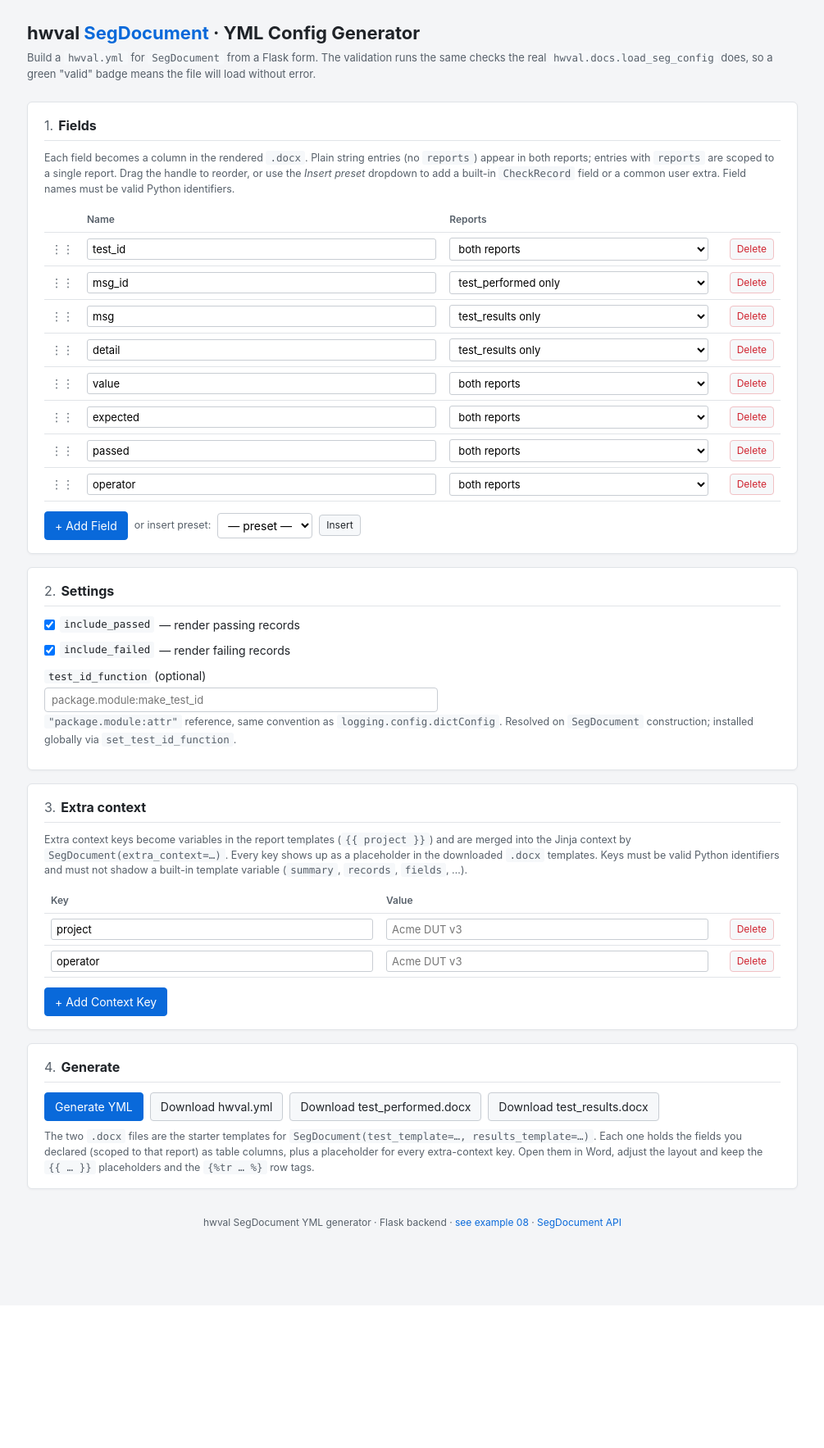
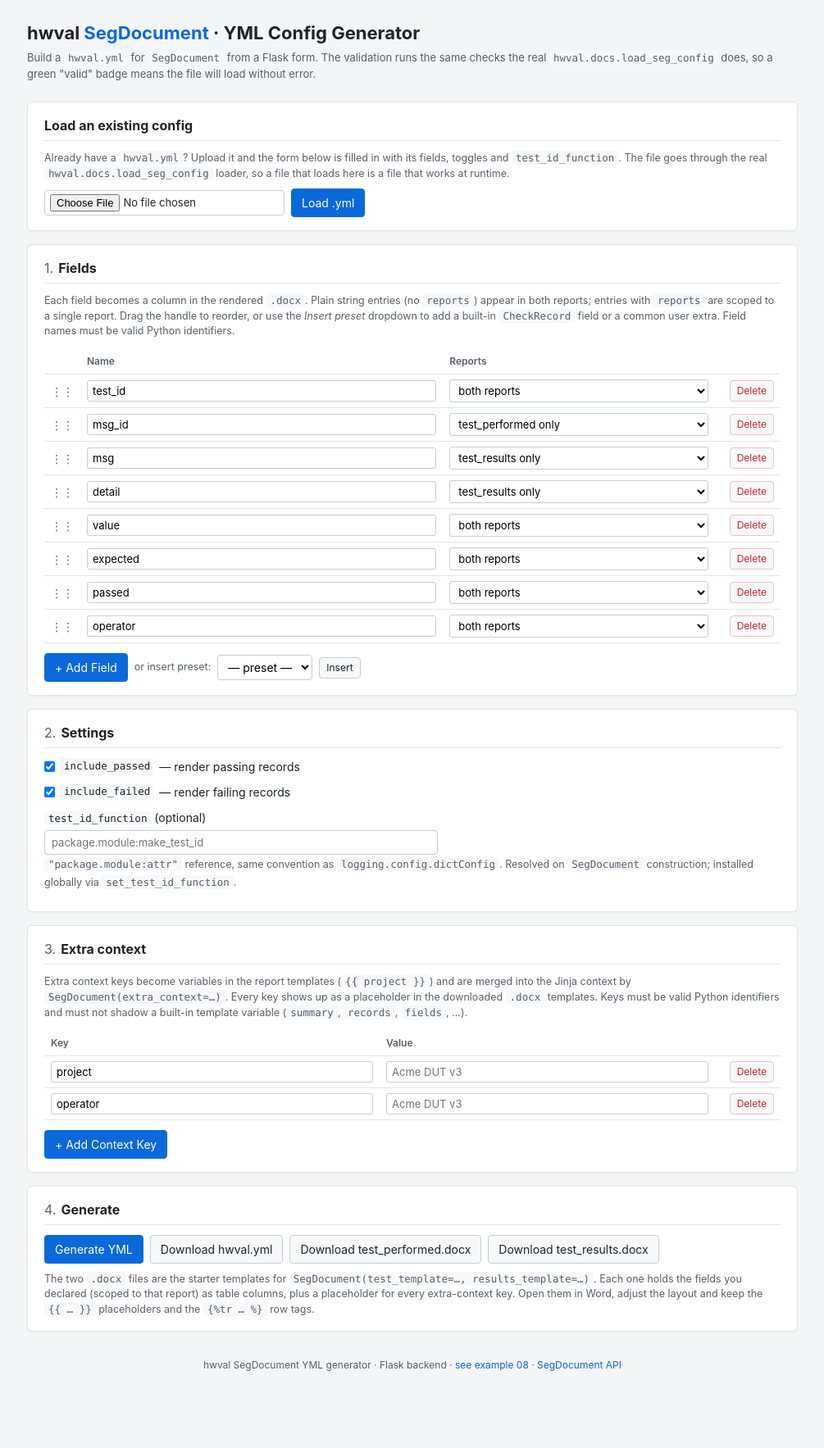
Before and after one commit to pennestri/hwval, a Flask app: page / in a window 1280 px wide. Shown: the whole page at 82% size, without its empty margins (137-1142 px from the left). Before the commit the page ends 1499 px from the top, so only its background shows below. Run offline with Flask 3, Linux system fonts and the light colour scheme.

Commit message:
I have added the possibility to reload the .yml configuration for the seg documentation

```diff
--- a/tools/seg_config_gui_flask/app.py
+++ b/tools/seg_config_gui_flask/app.py
@@ -26,6 +26,11 @@ fields the user declared — scoped to that report — as table columns
 plus a ``{{ rec.<field> }}`` placeholder per field, and exposes every
 ``extra_context`` key as a ``{{ <key> }}`` placeholder.
 
+An existing ``hwval.yml`` can be uploaded (``POST /load``) to fill
+the form in again; the upload is validated with the real
+:func:`hwval.docs.load_seg_config` loader, so the form only ever
+shows a config that loads at runtime.
+
 Requires the ``flask`` dev dependency (``uv sync`` pulls it in) and
 the ``hwval`` package on the Python path. The ``.docx`` download
 additionally needs the optional ``[docs]`` extra (python-docx).
@@ -34,7 +39,9 @@ additionally needs the optional ``[docs]`` extra (python-docx).
 from __future__ import annotations
 
 import keyword
+import os
 import sys
+import tempfile
 from io import BytesIO
 from pathlib import Path
 from typing import Any
@@ -88,6 +95,7 @@ def create_app() -> Flask:
         view_func=download_template,
         methods=["POST"],
     )
+    app.add_url_rule("/load", view_func=load_config, methods=["POST"])
     app.add_url_rule("/healthz", view_func=healthz, methods=["GET"])
 
     return app
@@ -218,6 +226,50 @@ def _fmt_python_value(value: Any) -> str:
         escaped = value.replace("\\", "\\\\").replace('"', '\\"')
         return f'"{escaped}"'
     return repr(value)
+
+
+def _render_index(
+    fields: list[dict[str, str]],
+    settings: dict[str, Any],
+    extra_context: list[dict[str, str]],
+    result: dict[str, Any] | None,
+) -> str:
+    """Render the form with the given state.
+
+    Every route that shows the form goes through here so the
+    template always gets the same set of variables.
+    """
+    return render_template(
+        "index.html",
+        fields=fields,
+        settings=settings,
+        extra_context=extra_context,
+        report_options=REPORT_OPTIONS,
+        presets=FIELD_PRESETS,
+        result=result,
+    )
+
+
+def _fields_from_config(cfg: dict[str, Any]) -> list[dict[str, str]]:
+    """Map a loaded config's ``FieldSpec`` list back to form rows.
+
+    :attr:`hwval.docs.FieldSpec.reports` is a tuple of report
+    names; the form only offers ``all`` / ``test_performed`` /
+    ``test_results``. The two single-report tuples map onto their
+    dropdown option and everything else (the default pair, an empty
+    tuple, …) maps onto ``all``.
+    """
+    out: list[dict[str, str]] = []
+    for spec in cfg.get("fields") or []:
+        reports = set(getattr(spec, "reports", ()) or ())
+        if reports == {"test_performed"}:
+            scope = "test_performed"
+        elif reports == {"test_results"}:
+            scope = "test_results"
+        else:
+            scope = "all"
+        out.append({"name": spec.name, "reports": scope})
+    return out
 
 
 def _validate_and_build(
@@ -415,14 +467,17 @@ def index() -> str:
         extra_context = _read_extra_context()
         cfg, errors = _validate_and_build(fields, settings, extra_context)
         if errors:
-            return render_template(
-                "index.html",
-                fields=fields,
-                settings=settings,
-                extra_context=extra_context,
-                report_options=REPORT_OPTIONS,
-                presets=FIELD_PRESETS,
-                result={"errors": errors, "yaml": "", "python": ""},
+            return _render_index(
+                fields,
+                settings,
+                extra_context,
+                {
+                    "errors": errors,
+                    "yaml": "",
+                    "python": "",
+                    "notice": "",
+                    "heading": "Could not generate YML:",
+                },
             )
         yaml_text = _build_yaml_text(cfg)
         python_text = _build_python_kwargs(cfg)
@@ -431,48 +486,138 @@ def index() -> str:
         # (defence in depth — the form-level checks above should
         # already catch the same problems, but if the loader gets
         # stricter the form will still produce a working YML).
+        tmp = None
         try:
-            import tempfile, os
             with tempfile.NamedTemporaryFile(
-                mode="w", suffix=".yml", delete=False
+                mode="w", suffix=".yml", delete=False, encoding="utf-8"
             ) as f:
                 f.write(yaml_text)
                 tmp = f.name
             load_seg_config(tmp)
         except Exception as e:  # pragma: no cover - defensive
-            return render_template(
-                "index.html",
-                fields=fields,
-                settings=settings,
-                extra_context=extra_context,
-                report_options=REPORT_OPTIONS,
-                presets=FIELD_PRESETS,
-                result={
+            return _render_index(
+                fields,
+                settings,
+                extra_context,
+                {
                     "errors": [f"generated YML failed validation: {e}"],
                     "yaml": yaml_text,
                     "python": python_text,
+                    "notice": "",
+                    "heading": "Could not generate YML:",
                 },
             )
         finally:
-            try:
-                os.unlink(tmp)
-            except (UnboundLocalError, OSError):
-                pass
+            if tmp:
+                try:
+                    os.unlink(tmp)
+                except OSError:
+                    pass
 
         result = {
             "errors": [],
             "yaml": yaml_text,
             "python": python_text,
+            "notice": "",
+            "heading": "",
         }
 
-    return render_template(
-        "index.html",
-        fields=fields,
-        settings=settings,
-        extra_context=extra_context,
-        report_options=REPORT_OPTIONS,
-        presets=FIELD_PRESETS,
-        result=result,
+    return _render_index(fields, settings, extra_context, result)
+
+
+def load_config() -> str:
+    """Fill the form from an existing ``hwval.yml`` file.
+
+    The upload is validated with the real
+    :func:`hwval.docs.load_seg_config` loader — the same code the
+    generated YML is checked against — so a file that loads here is a
+    file that works at runtime. A file the loader rejects is reported
+    with the loader's own message.
+
+    The extra context is *not* part of the YML, so the rows the user
+    already typed are carried over unchanged.
+    """
+    fields = list(DEFAULT_FIELDS)
+    settings = {"include_passed": True, "include_failed": True,
+                "test_id_function": ""}
+    extra_context = _read_extra_context() or [
+        dict(c) for c in DEFAULT_EXTRA_CONTEXT
+    ]
+
+    def fail(message: str) -> str:
+        return _render_index(
+            fields,
+            settings,
+            extra_context,
+            {
+                "errors": [message],
+                "yaml": "",
+                "python": "",
+                "notice": "",
+                "heading": "Could not load the config:",
+            },
+        )
+
+    upload = request.files.get("yml_file")
+    filename = (upload.filename if upload else "") or ""
+    if upload is None or not filename:
+        return fail("Choose a .yml file to load.")
+
+    raw = upload.read()
+    try:
+        text = raw.decode("utf-8")
+    except UnicodeDecodeError:
+        return fail(f"{filename}: not a UTF-8 text file.")
+
+    # The loader insists on a real path, so park the upload in a
+    # temp file for the duration of the call.
+    tmp = None
+    try:
+        with tempfile.NamedTemporaryFile(
+            mode="w", suffix=".yml", delete=False, encoding="utf-8"
+        ) as f:
+            f.write(text)
+            tmp = f.name
+        cfg = load_seg_config(tmp)
+    except Exception as e:
+        message = str(e)
+        if tmp:
+            # The loader quotes the path it choked on — show the
+            # uploaded file name instead of the temp path.
+            message = message.replace(tmp, filename)
+        if filename not in message:
+            message = f"{filename}: {message}"
+        return fail(message)
+    finally:
+        if tmp:
+            try:
+                os.unlink(tmp)
+            except OSError:
+                pass
+
+    loaded = _fields_from_config(cfg)
+    if not loaded:
+        return fail(
+            f"{filename}: no 'fields' entry — there is nothing to load."
+        )
+
+    fields = loaded
+    settings = {
+        "include_passed": bool(cfg.get("include_passed", True)),
+        "include_failed": bool(cfg.get("include_failed", True)),
+        "test_id_function": cfg.get("test_id_function") or "",
+    }
+    return _render_index(
+        fields,
+        settings,
+        extra_context,
+        {
+            "errors": [],
+            "yaml": "",
+            "python": "",
+            "notice": f"Loaded {len(fields)} field(s) from {filename}.",
+            "heading": "",
+        },
     )
 
 
--- a/tools/seg_config_gui_flask/templates/base.html
+++ b/tools/seg_config_gui_flask/templates/base.html
@@ -84,12 +84,18 @@
     padding: 5px 8px; border: 1px solid var(--border-strong);
     border-radius: 4px; background: #fff; font: inherit;
   }
+  .file-input {
+    padding: 4px 6px; border: 1px solid var(--border-strong);
+    border-radius: 4px; background: #fff; font: inherit; font-size: 13px;
+    max-width: 100%;
+  }
   .status { display: inline-block; padding: 2px 8px; border-radius: 10px;
     font-size: 11.5px; background: #dafbe1; color: var(--ok); margin-left: 8px; }
   .status.error { background: #ffebe9; color: var(--danger); }
   .errors { background: #ffebe9; border: 1px solid #f1c0c4; color: var(--danger);
     border-radius: 6px; padding: 10px 14px; margin: 0 0 12px; }
   .errors ul { margin: 4px 0 0; padding-left: 18px; }
+  .errors li { white-space: pre-wrap; }
   .footer { color: var(--text-soft); font-size: 12px;
             text-align: center; margin-top: 32px; }
   .footer a { color: var(--accent); text-decoration: none; }
--- a/tools/seg_config_gui_flask/templates/index.html
+++ b/tools/seg_config_gui_flask/templates/index.html
@@ -12,10 +12,16 @@
 {% if result %}
   {% if result.errors %}
     <div class="card errors">
-      <strong>Could not generate YML:</strong>
+      <strong>{{ result.heading or "Could not generate YML:" }}</strong>
       <ul>
         {% for err in result.errors %}<li>{{ err }}</li>{% endfor %}
       </ul>
+    </div>
+  {% elif result.notice %}
+    <div class="card">
+      <h2><span class="step">✓</span>{{ result.notice }}
+        <span class="status">loaded</span>
+      </h2>
     </div>
   {% else %}
     <div class="card">
@@ -25,6 +31,27 @@
     </div>
   {% endif %}
 {% endif %}
+
+{# Load an existing config. Its own form (multipart) so the file
+   upload never touches the main form's POST. #}
+<div class="card">
+  <h2>Load an existing config</h2>
+  <p class="hint" style="margin-bottom: 8px;">
+    Already have a <code>hwval.yml</code>? Upload it and the form
+    below is filled in with its fields, toggles and
+    <code>test_id_function</code>. The file goes through the real
+    <code>hwval.docs.load_seg_config</code> loader, so a file that
+    loads here is a file that works at runtime.
+  </p>
+  <form method="post" action="{{ url_for('load_config') }}"
+        enctype="multipart/form-data" id="load-form">
+    <div class="add-row">
+      <input type="file" name="yml_file" class="file-input"
+             accept=".yml,.yaml,text/yaml">
+      <button type="submit" class="primary">Load .yml</button>
+    </div>
+  </form>
+</div>
 
 <form method="post" action="{{ url_for('index') }}" id="main-form">
   <div class="card">
@@ -211,7 +238,7 @@
       action="{{ url_for('download_template', report='test_results') }}"
       id="download-tpl-results-form" style="display: none;"></form>
 
-{% if result and not result.errors %}
+{% if result and not result.errors and result.yaml %}
   <div class="card">
     <h2><span class="step">5.</span>Generated YML</h2>
     <pre class="code">{{ result.yaml }}</pre>
@@ -392,6 +419,29 @@ function wireDownload(buttonId, formId) {
 wireDownload("download-btn", "download-form");
 wireDownload("download-tpl-performed", "download-tpl-performed-form");
 wireDownload("download-tpl-results", "download-tpl-results-form");
+
+// --- Load form: carry the extra context over --------------------------
+// The extra context is not part of the YML, so loading a file must
+// not wipe the rows the user already typed. Copy them into the load
+// form as hidden inputs right before it submits.
+const loadForm = document.getElementById("load-form");
+if (loadForm) {
+  loadForm.addEventListener("submit", () => {
+    const main = document.getElementById("main-form");
+    loadForm.querySelectorAll("input[data-ctx-copy]")
+      .forEach(i => i.remove());
+    Array.from(
+      main.querySelectorAll('input[name="ctx_key"], input[name="ctx_value"]')
+    ).forEach(el => {
+      const i = document.createElement("input");
+      i.type = "hidden";
+      i.name = el.name;
+      i.value = el.value;
+      i.dataset.ctxCopy = "1";
+      loadForm.appendChild(i);
+    });
+  });
+}
 </script>
 
 {% endblock %}
```
Also changed, not shown: tools/seg_config_gui_flask/tests/test_app.py (+147 -0 lines), README.md, tools/seg_config_gui_flask/README.md.
